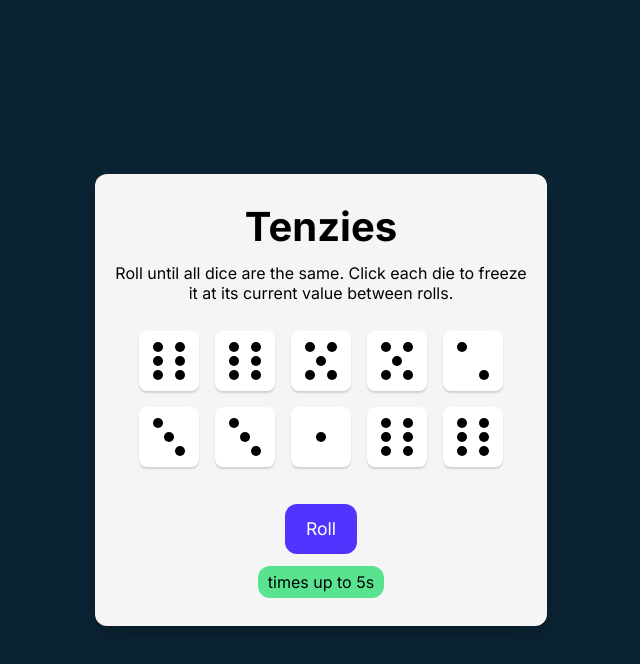
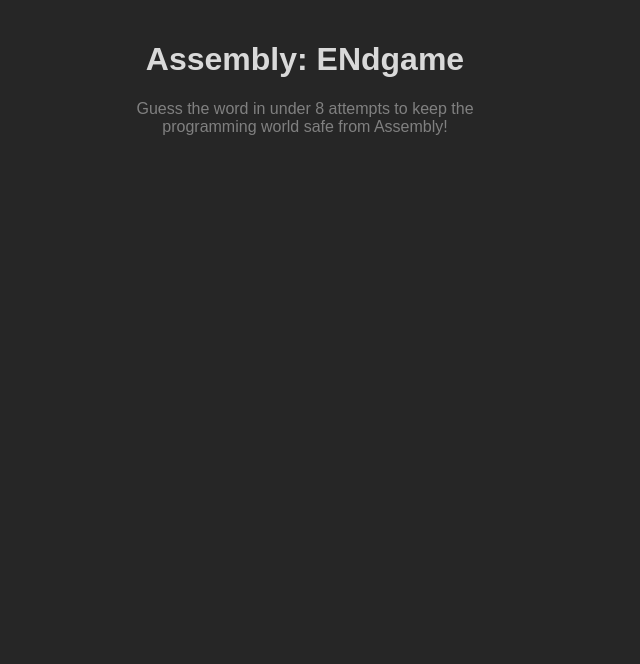
Before and after one commit to Halcyon666/react-daily-learn, a React (Vite) app: page / in a window 1280 px wide. Shown: the top 664 px of the page, without its empty margins (335-975 px from the left). Built offline with nearby package versions, Linux system fonts and the light colour scheme.

Commit message:
my header css in assembly endgame

```diff
--- /dev/null
+++ b/src/assembly endgame/App.tsx
@@ -0,0 +1,15 @@
+import "./index.css";
+
+export default function AssemblyEndgame() {
+  return (
+    <main>
+      <header>
+        <h1>Assembly: ENdgame</h1>
+        <p>
+          Guess the word in under 8 attempts to keep the programming world safe
+          from Assembly!
+        </p>
+      </header>
+    </main>
+  );
+}
--- /dev/null
+++ b/src/assembly endgame/index.css
@@ -0,0 +1,27 @@
+* {
+    box-sizing: border-box;
+}
+
+body {
+    margin: 0;
+    font-family: "Hanken Grotesk", Arial, sans-serif;
+    background-color: #262626;
+    color: #D9D9D9;
+    padding: 20px;
+    height: 100vh;
+    display: flex;
+    justify-content: center;
+}
+
+header>h1 {
+    display: flex;
+    justify-content: center;
+    align-items: center;
+}
+
+header>p {
+    text-wrap: wrap;
+    max-width: 350px;
+    text-align: center;
+    color: gray;
+}
--- a/src/main.tsx
+++ b/src/main.tsx
@@ -1,4 +1,4 @@
 import { createRoot } from "react-dom/client";
-import App from "./tenzies/App";
+import App from "./assembly endgame/App";
 
 createRoot(document.getElementById("root")!).render(<App />);
```
